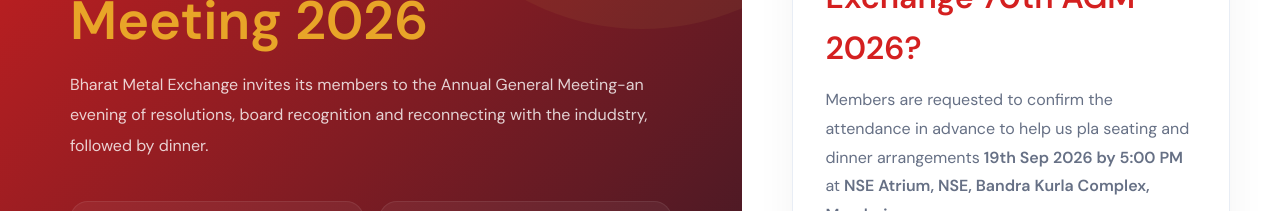
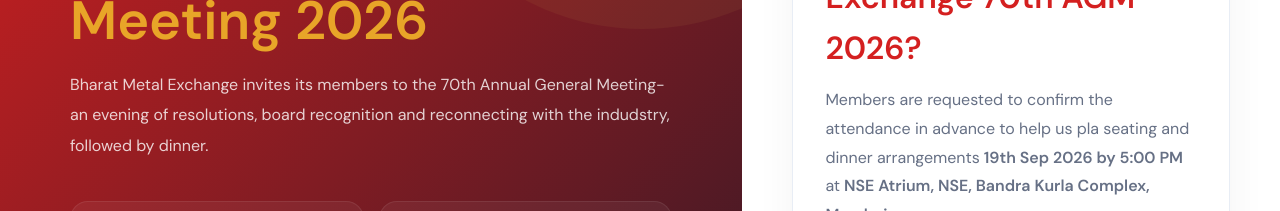
Before and after one commit to aakash645/bme-event, a React (Vite) app in the folder client/: page / in a window 1280 px wide. Shown: the part 331-542 px from the top of the page. Built offline with nearby package versions, Linux system fonts and the light colour scheme; the HTML template or start-up script is replaced by a standard one.

Commit message:
changes-final

```diff
--- a/client/src/pages/Register.jsx
+++ b/client/src/pages/Register.jsx
@@ -122,7 +122,7 @@ useEffect(() => {
           </h1>
 
           <p className="event-description">
-            Bharat Metal Exchange invites its members to the Annual General Meeting-an evening of resolutions, board recognition and reconnecting with the indudstry, followed by dinner.
+            Bharat Metal Exchange invites its members to the 70th Annual General Meeting-an evening of resolutions, board recognition and reconnecting with the indudstry, followed by dinner.
           </p>
 
           <div className="event-cards">
--- a/client/src/pages/Success.jsx
+++ b/client/src/pages/Success.jsx
@@ -29,7 +29,7 @@ export default function Success() {
         </p>
         <div className="reg-code">{state.code}</div>
         <p style={{ fontSize: '0.8rem', color: 'var(--gray-400)', marginTop: '0.5rem', marginBottom: '2rem' }}>
-          Save this code or take a screenshot — you may need it at check-in ,For Any Queries , Reach us at +91 97690 28890 or mail us at info@bme.in
+          Save this code or take a screenshot — you may need it at check-in, Do carry your Aadhar, PAN or any government ID with you, For Any Queries, Reach us at +91 97690 28890 or mail us at info@bme.in
         </p>
 
         <button className="btn btn-primary" onClick={() => navigate('/')}>
```
